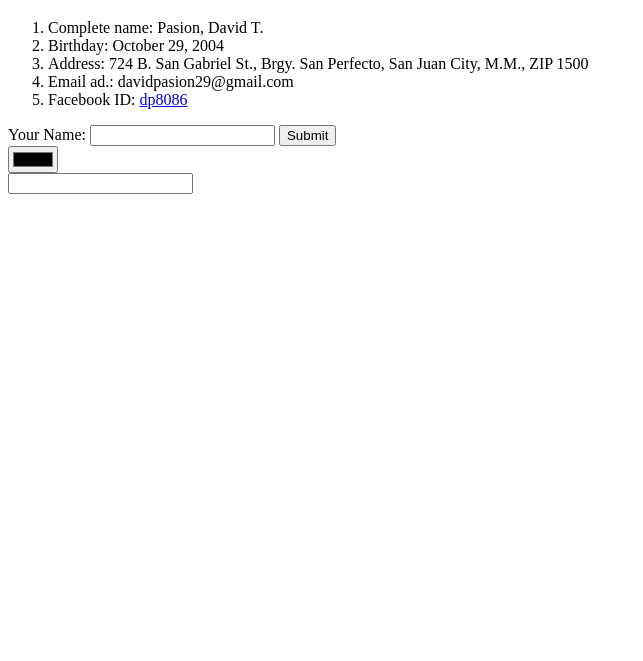
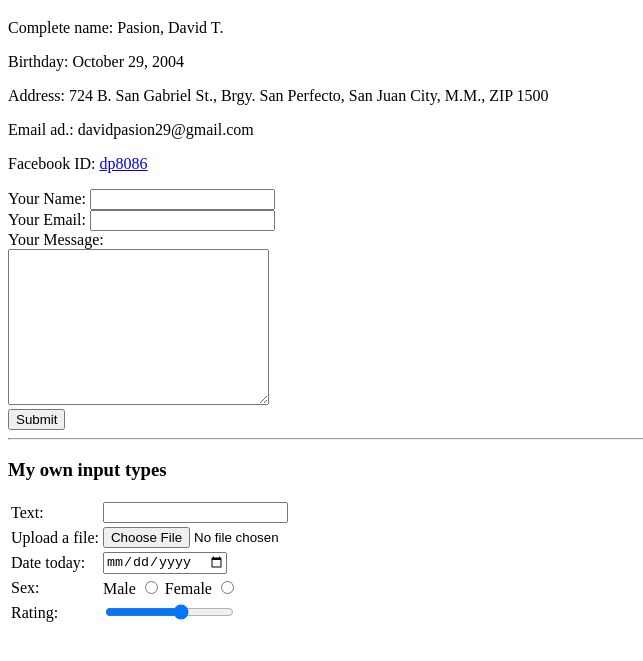
Before and after one commit to davidpasion/cv, a plain HTML site: page contact-me.html in a window 1280 px wide. Shown: the part 61-722 px from the top of the page, without its empty margins (0-643 px from the left). Drawn offline with Linux system fonts and the light colour scheme.

Commit message:
Update contact-me.html

```diff
--- a/contact-me.html
+++ b/contact-me.html
@@ -8,30 +8,61 @@
   </head>
   <body>
     <h1>Contact details</h1>
-    <ol>
-      <li>Complete name: Pasion, David T.</li>
-      <li>Birthday: October 29, 2004</li>
-      <li>
-        Address: 724 B. San Gabriel St., Brgy. San Perfecto, San Juan City,
-        M.M., ZIP 1500
-      </li>
-      <li>Email ad.: davidpasion29@gmail.com</li>
-      <li>
-        Facebook ID:
-        <a href="https://www.facebook.com/dp8086" target="_blank">dp8086</a>
-      </li>
-    </ol>
-    <form class="" action="index.html" method="post">
+    <p>Complete name: Pasion, David T.</p>
+    <p>Birthday: October 29, 2004</p>
+    <p>
+      Address: 724 B. San Gabriel St., Brgy. San Perfecto, San Juan City, M.M.,
+      ZIP 1500
+    </p>
+    <p>Email ad.: davidpasion29@gmail.com</p>
+    <p>
+      Facebook ID:
+      <a href="https://www.facebook.com/dp8086" target="_blank">dp8086</a>
+    </p>
+    <form
+      class=""
+      action="mailto:davidpasion29@gmail.com"
+      method="post"
+      enctype="text/plain"
+    >
       <label>Your Name:</label>
-      <input type="text" name="" value="" />
+      <input type="text" name="yourName" value="" /><br />
+      <label>Your Email:</label>
+      <input type="email" name="yourEmail" /><br />
+      <label>Your Message:</label><br />
+      <textarea name="yourMessage" cols="30" rows="10"></textarea><br />
       <input type="submit" />
-      <br />
-      <input type="color" />
-      <br />
-      <!-- <label>Do you want to sign up to the email?</label>
-      <input type="checkbox" class="type" /> -->
-      <input type="password" class="type" />
-      <br />
+    </form>
+    <hr />
+    <h3>My own input types</h3>
+    <form action="">
+      <table>
+        <tr>
+          <td><label>Text: </label></td>
+          <td><input type="text" /></td>
+        </tr>
+        <tr>
+          <td><label>Upload a file: </label></td>
+          <td><input type="file" /></td>
+        </tr>
+        <tr>
+          <td><label>Date today: </label></td>
+          <td><input type="date" /></td>
+        </tr>
+        <tr>
+          <td><label>Sex: </label></td>
+          <td>
+            <label>Male </label>
+            <input type="radio" name="sex" value="male" />
+            <label>Female </label>
+            <input type="radio" name="sex" value="female" />
+          </td>
+        </tr>
+        <tr>
+          <td>Rating:</td>
+          <td><input type="range" name="rating" min="0" max="5" /></td>
+        </tr>
+      </table>
     </form>
   </body>
 </html>
```
